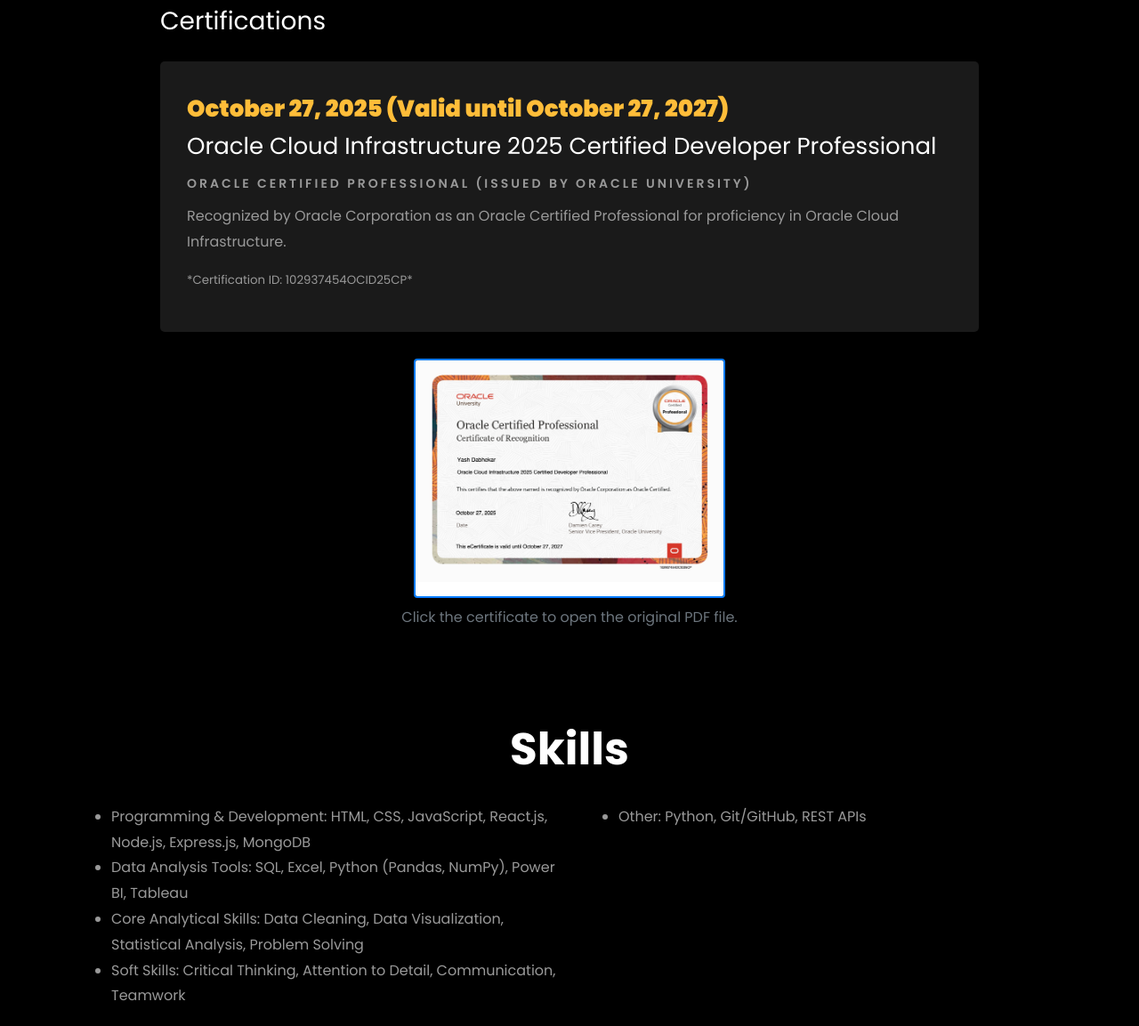
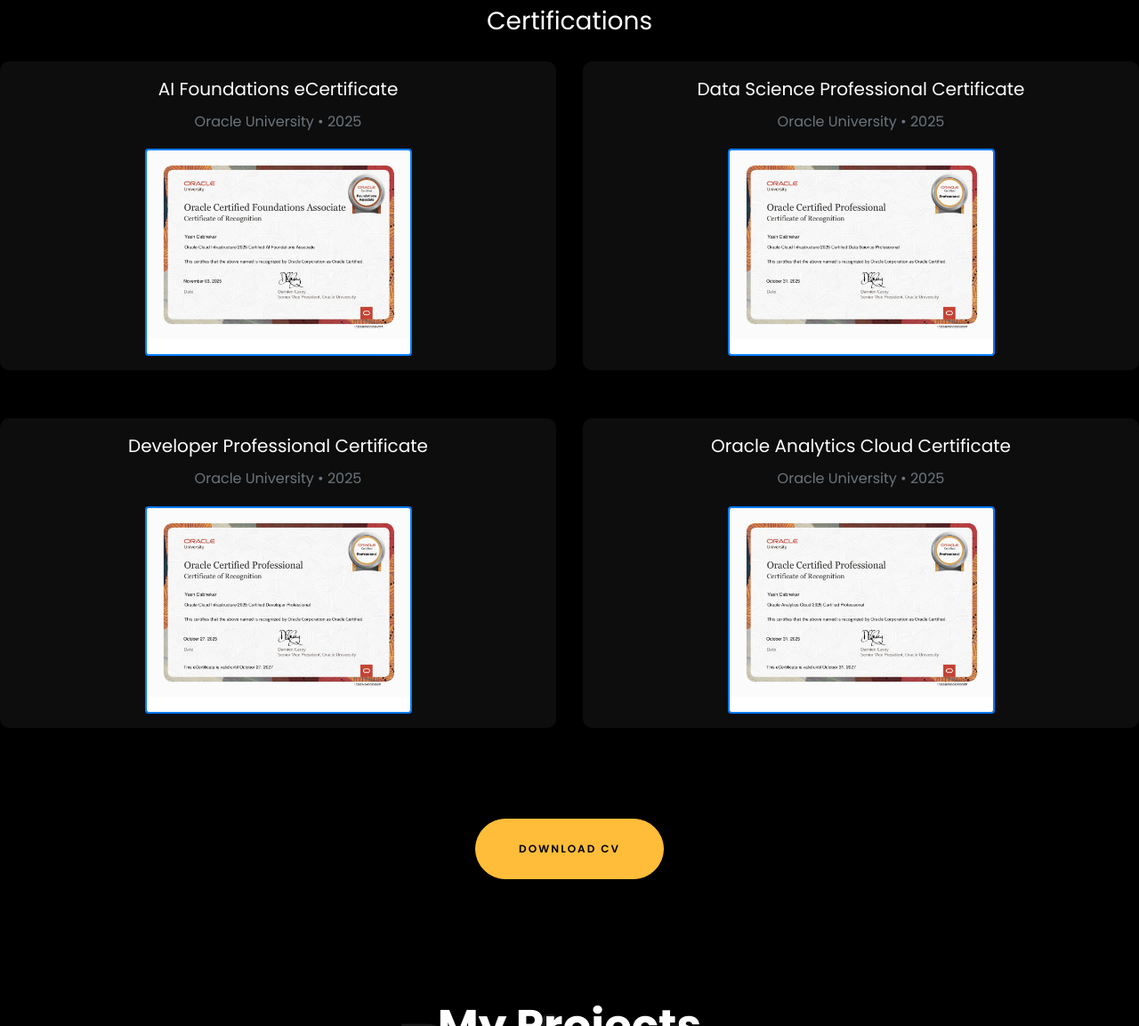
Before and after one commit to Y-A-S-H-07/portfolio, a plain HTML site: page index.html in a window 1280 px wide. Shown: the part 2346-3499 px from the top of the page at 89% size. Drawn offline with Linux system fonts and the light colour scheme; files whose address does not match are found by name.

Commit message:
Updated portfolio with new certificate section

```diff
--- a/index.html
+++ b/index.html
@@ -196,52 +196,84 @@
           </div>
         </div>
 
-        <div class="row mt-5">
-    <div class="col-md-12">
-        <h3 class="mb-4">Certifications</h3>
 
-        <div class="resume-wrap ftco-animate">
-            <span class="date">October 27, 2025 (Valid until October 27, 2027)</span>
-            <h2>Oracle Cloud Infrastructure 2025 Certified Developer Professional</h2>
-            <span class="position">Oracle Certified Professional (Issued by Oracle University)</span>
-            <p class="mt-2">Recognized by Oracle Corporation as an Oracle Certified Professional for proficiency in Oracle Cloud Infrastructure.</p>
-            <p class="mt-2" style="font-size: smaller;">*Certification ID: 102937454OCID25CP*</p>
-        </div>
-
-        <div class="certification-image mt-4 mb-5 text-center ftco-animate">
-            <a href="eCertificate.pdf" target="_blank" title="View Full Oracle Certificate">
-                <img
-                    src="images/certificate.png"
-                    alt="Oracle Certified Professional Certificate"
-                    class="img-fluid rounded zoom-effect"
-                    style="max-width: 350px; border: 2px solid #007bff; cursor: pointer;"
-                >
-            </a>
-            <p class="mt-2 text-muted">Click the certificate to open the original PDF file.</p>
-        </div>
-    </div>
 </div>
         </div>
     </div>
 
     <div class="row mt-5">
-      <div class="col-md-12 heading-section text-center ftco-animate">
-        <h2 class="mb-4">Skills</h2>
+  <div class="col-md-12 text-center">
+    <h3 class="mb-4">Certifications</h3>
+    <div class="row">
+
+      <!-- AI Foundations -->
+      <div class="col-md-6 mb-4 ftco-animate">
+        <div class="resume-wrap text-center p-3" style="background: rgba(255,255,255,0.05); border-radius: 10px;">
+          <h5>AI Foundations eCertificate</h5>
+          <span class="text-muted">Oracle University • 2025</span>
+          <div class="mt-3">
+            <a href="certificates/AI Foundations eCertificate.pdf" target="_blank">
+              <img src="images/certificates/AI Foundations eCertificate-1.png"
+                   alt="AI Foundations Certificate"
+                   class="img-fluid rounded zoom-effect"
+                   style="max-width: 300px; border: 2px solid #007bff;">
+            </a>
+          </div>
+        </div>
       </div>
-      <div class="col-md-6">
-        <ul>
-          <li>Programming & Development: HTML, CSS, JavaScript, React.js, Node.js, Express.js, MongoDB</li>
-          <li>Data Analysis Tools: SQL, Excel, Python (Pandas, NumPy), Power BI, Tableau</li>
-          <li>Core Analytical Skills: Data Cleaning, Data Visualization, Statistical Analysis, Problem Solving</li>
-          <li>Soft Skills: Critical Thinking, Attention to Detail, Communication, Teamwork</li>
-        </ul>
+
+      <!-- Data Science Professional -->
+      <div class="col-md-6 mb-4 ftco-animate">
+        <div class="resume-wrap text-center p-3" style="background: rgba(255,255,255,0.05); border-radius: 10px;">
+          <h5>Data Science Professional Certificate</h5>
+          <span class="text-muted">Oracle University • 2025</span>
+          <div class="mt-3">
+            <a href="certificates/Data Science Professional.pdf" target="_blank">
+              <img src="images/certificates/Data Science Professional-1.png"
+                   alt="Data Science Certificate"
+                   class="img-fluid rounded zoom-effect"
+                   style="max-width: 300px; border: 2px solid #007bff;">
+            </a>
+          </div>
+        </div>
       </div>
-      <div class="col-md-6">
-        <ul>
-          <li>Other: Python, Git/GitHub, REST APIs</li>
-        </ul>
+
+      <!-- Developer Professional -->
+      <div class="col-md-6 mb-4 ftco-animate">
+        <div class="resume-wrap text-center p-3" style="background: rgba(255,255,255,0.05); border-radius: 10px;">
+          <h5>Developer Professional Certificate</h5>
+          <span class="text-muted">Oracle University • 2025</span>
+          <div class="mt-3">
+            <a href="certificates/Developer Professional.pdf" target="_blank">
+              <img src="images/certificates/Developer Professional-1.png"
+                   alt="Developer Certificate"
+                   class="img-fluid rounded zoom-effect"
+                   style="max-width: 300px; border: 2px solid #007bff;">
+            </a>
+          </div>
+        </div>
       </div>
+
+      <!-- Oracle Analytics Cloud -->
+      <div class="col-md-6 mb-4 ftco-animate">
+        <div class="resume-wrap text-center p-3" style="background: rgba(255,255,255,0.05); border-radius: 10px;">
+          <h5>Oracle Analytics Cloud Certificate</h5>
+          <span class="text-muted">Oracle University • 2025</span>
+          <div class="mt-3">
+            <a href="certificates/Oracle Analytics Cloud.pdf" target="_blank">
+              <img src="images/certificates/Oracle Analytics Cloud-1.png"
+                   alt="Analytics Certificate"
+                   class="img-fluid rounded zoom-effect"
+                   style="max-width: 300px; border: 2px solid #007bff;">
+            </a>
+          </div>
+        </div>
+      </div>
+
     </div>
+  </div>
+</div>
+
 
     <div class="row justify-content-center mt-5">
       <div class="col-md-6 text-center ftco-animate">
```
Also changed, not shown: images/certificates/AI Foundations eCertificate-1.png (added), images/certificates/Data Science Professional-1.png (added), images/certificates/Developer Professional-1.png (added), images/certificates/Oracle Analytics Cloud-1.png (added), 7 other files.
